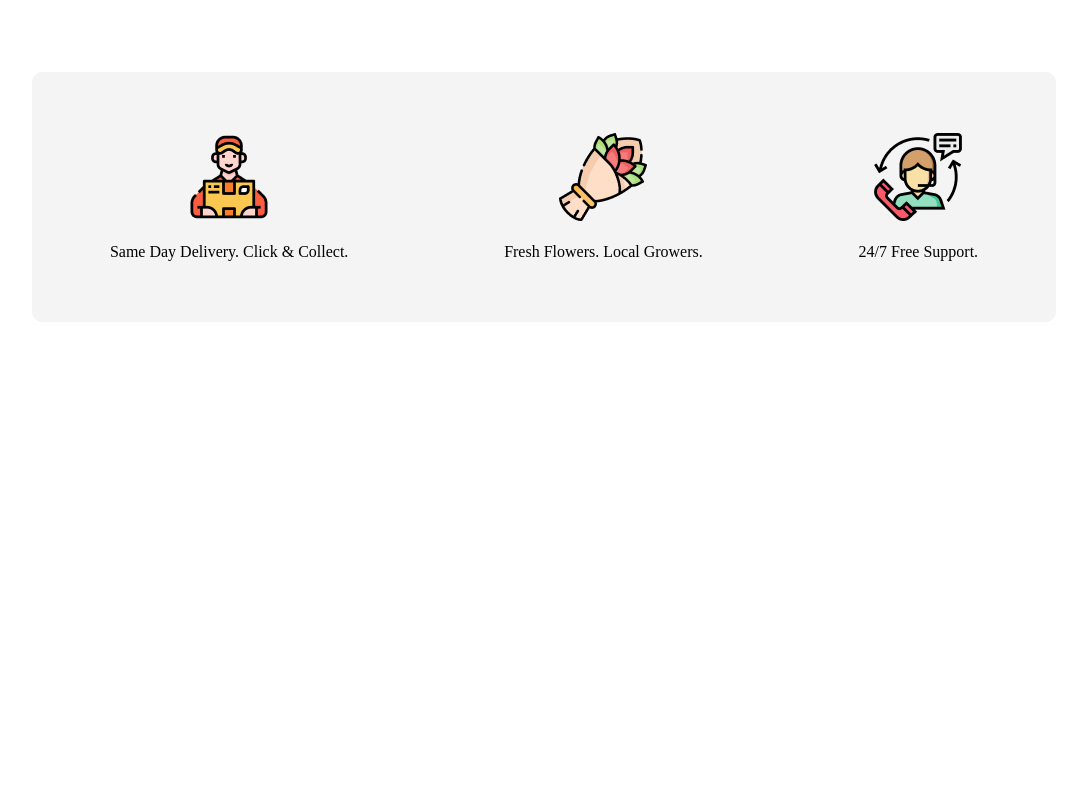
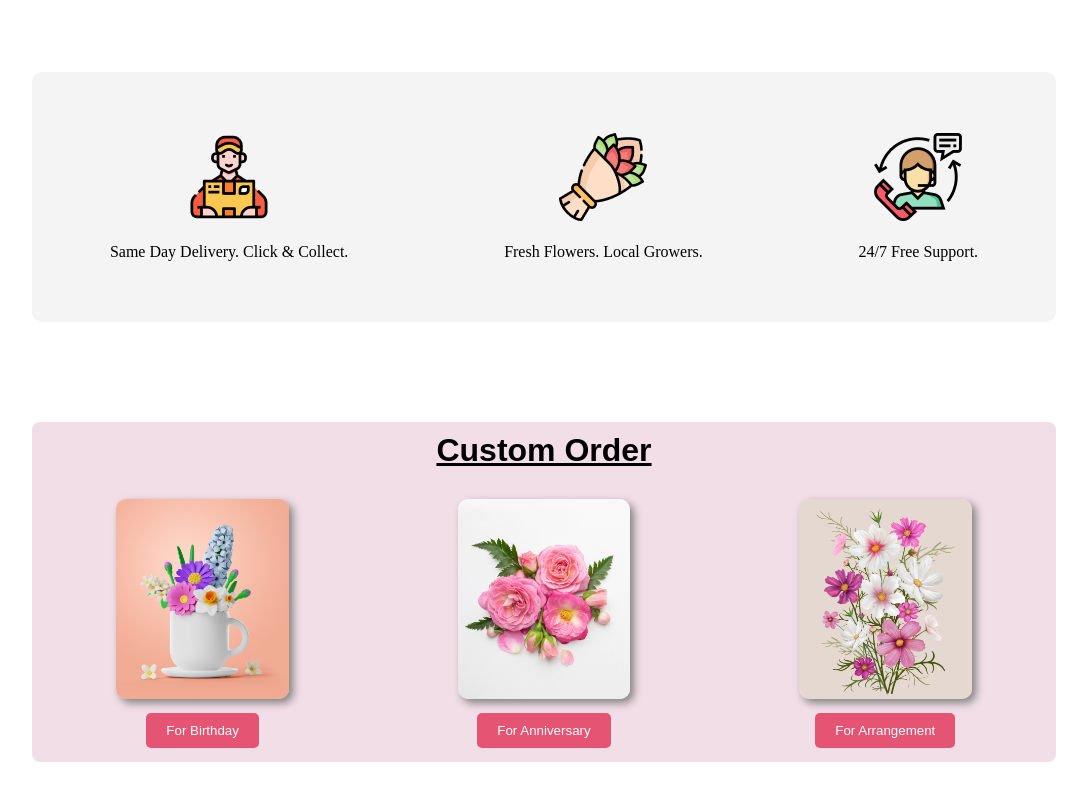
Before and after one commit to chand-stack/flower-shop-assignment, a plain HTML site: page index.html in a window 1280 px wide. Shown: the part 1659-2459 px from the top of the page, without its empty margins (96-1183 px from the left). Before the commit the page ends 1981 px from the top, so only its background shows below. Drawn offline with Linux system fonts and the light colour scheme.

Commit message:
custom section added

```diff
--- a/index.html
+++ b/index.html
@@ -48,6 +48,7 @@
 </div>
 <!--feature section end here-->
 
+<!--service section start here-->
 <div class="service-section">
 <div>
     <img src="./Flower Asset/Group 57.png" alt=""><br><br>
@@ -65,6 +66,31 @@
 </div>
 
 </div>
+<!--service section end here-->
+
+<div class="custom">
+<div><h1>Custom Order</h1></div>
+
+<div class="custom-section">
+
+    <div class="custom-img">
+        <img class="custom-image" src="./Flower Asset/Rectangle 5.png" alt=""><br>
+        <button>For Birthday</button>
+    </div>
+
+    <div class="custom-img">
+        <img class="custom-image" src="./Flower Asset/Flower 01.png" alt=""><br>
+        <button>For Anniversary</button>
+    </div>
+
+    <div class="custom-img">
+        <img class="custom-image" src="./Flower Asset/Rectangle 4.png" alt=""><br>
+        <button>For Arrangement</button>
+    </div>
+
+</div>
+
+</div>
     </main>
 
     <footer>
--- a/style.css
+++ b/style.css
@@ -91,6 +91,31 @@ margin-bottom: 20px;
     justify-content: space-around;
     align-items: center;
     text-align: center;
-    margin: 0px 10% 0px 10%;
+    margin: 0px 10% 100px 10%;
     border-radius: 10px;
 }
+
+.custom{
+    height: 320px;
+    background: rgba(167, 33, 98, 0.15);
+    margin: 20px 10% 100px 10%;
+    border-radius: 8px;
+    text-align: center;
+    font-family: sans-serif;
+    text-decoration: underline;
+    padding-top: 10px;
+    padding-bottom: 10px;
+}
+.custom-image{
+    height: 200px;
+    border-radius: 10px;
+    box-shadow: 4px 4px 8px gray;
+    margin-bottom: 10px;
+}
+.custom-section{
+    display: flex;
+    justify-content: space-around;
+    align-items: center;
+    text-align: center;
+  padding-top: 30px;
+}
```
